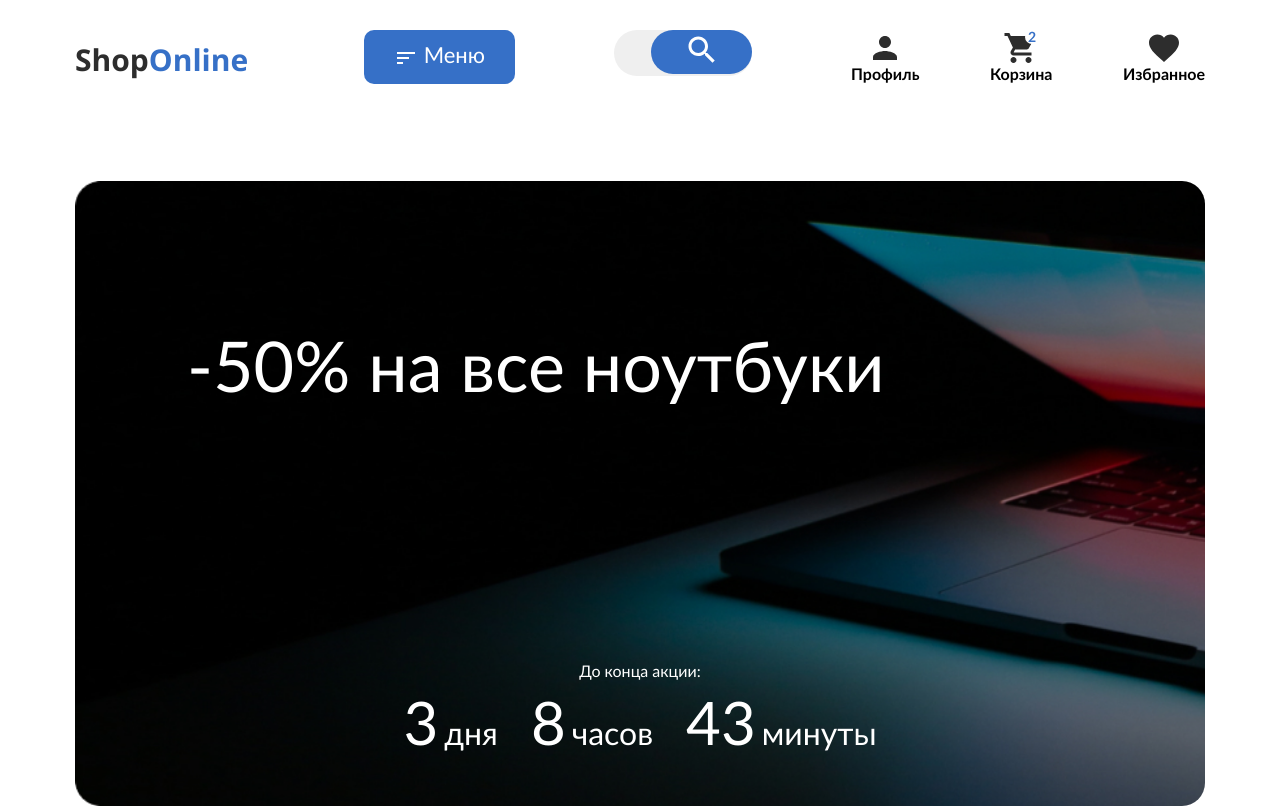
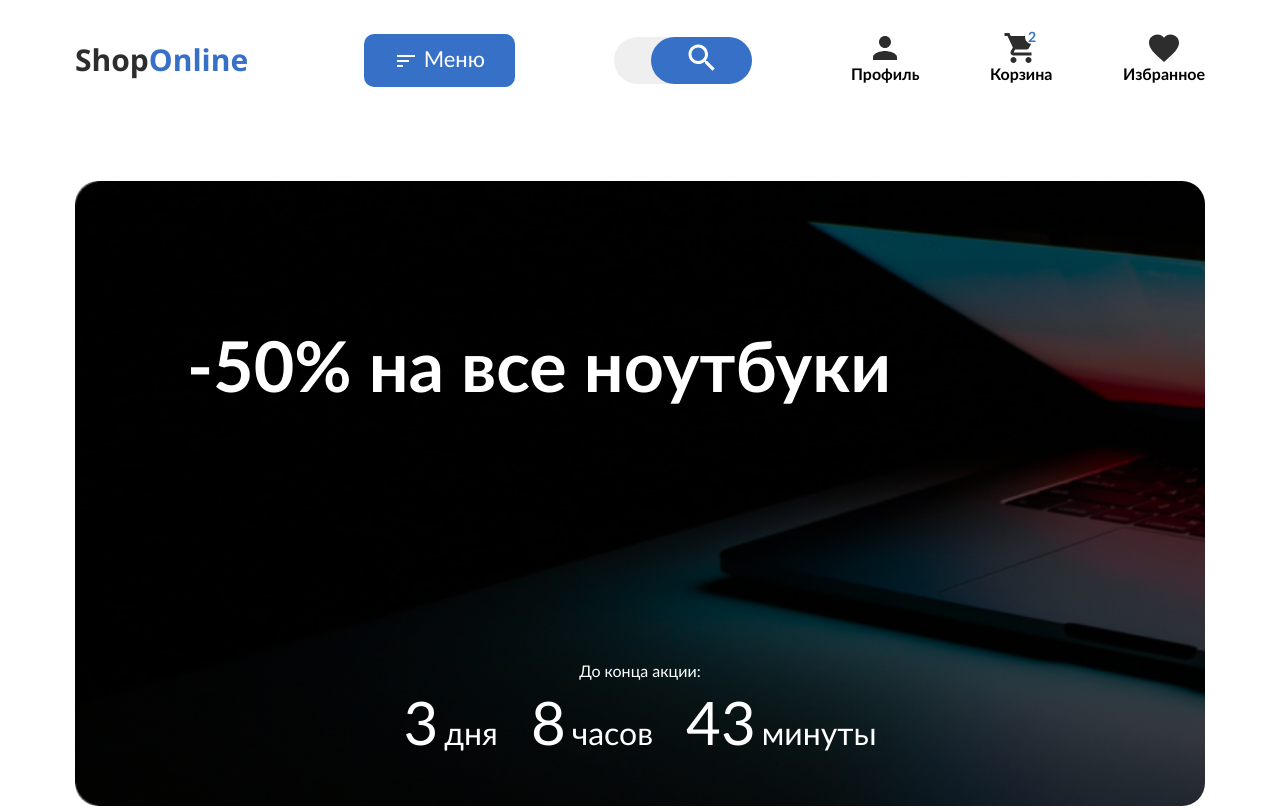
Before and after one commit to Rednata/ME-ShopOnline, a plain HTML site: page index.html in a window 1280 px wide. Shown: the top 810 px of the page. Drawn offline with Linux system fonts and the light colour scheme.

Commit message:
Mod.3_7: grid. Fix Menu&form in header

```diff
--- a/banner.css
+++ b/banner.css
@@ -3,7 +3,7 @@
 }
 
 .banner__box {
-  background-image: url("./assets/banner.jpg");
+  background-image: linear-gradient(0deg, rgba(0, 0, 0, 0.4), rgba(0, 0, 0, 0.4)), url("./assets/banner.jpg");
   background-repeat: no-repeat;
   background-size: cover;
   border-radius: 23px;
--- a/index.html
+++ b/index.html
@@ -13,9 +13,8 @@
 <body>
   <header class="header">
     <div class="container header__container">
-      <!-- <nav class="header__nav nav"> -->
         <div class="header__box">
-          <a href="#" class="logo header__logo">
+          <a class="logo" href="#">
             Shop<span class="logo_color">Online</span>
           </a>
           <nav class="header__nav nav">
@@ -59,9 +58,9 @@
   <section class="banner">
     <div class="container">
       <div class="banner__box">
-        <p class="banner__title">
+        <h2 class="banner__title">
           -50% на все ноутбуки
-        </p>
+        </h2>
         <div class="banner__time time">
           <p class="time__title">
             До конца акции:
@@ -78,6 +77,7 @@
 
 
   <section class="goods">
+    <h2 class="visually-hidden">Карточки с товаром</h2>
     <div class="container">
       <ul class="goods__list">
 
--- a/item.css
+++ b/item.css
@@ -68,7 +68,7 @@ border-radius: 20px;
 }
 
 .item__content_shoes {
-  background-color: var(--present-color);
+  background-color: var(--item-color);
   background-repeat: 20px;
   border-radius: 20px;
   font-weight: 400;
--- a/logo.css
+++ b/logo.css
@@ -3,7 +3,6 @@
   color: var(--dark-color-text);
   font-weight: 700;
   font-size: 30px;
-  /* border: 1px solid green; */
 }
 
 .logo_color {
--- a/nav.css
+++ b/nav.css
@@ -1,16 +1,8 @@
-/* .nav {
-  display: grid;
-  grid-template-columns: 190px  151px 1fr 354px;
-  align-items: center;
-  align-content: space-between;
-  border: 2px solid black;
-} */
-
 .nav {
   display: grid;
-grid-template-columns: 151px 1fr 354px;
-gap: 99px;
-  /* border: 1px solid red; */
+  grid-template-columns: 151px 1fr 354px;
+  align-items: center;
+  gap: 99px;
 }
 
 .menu {
@@ -19,7 +11,8 @@ gap: 99px;
   border-radius: 10px;
   font-size: 22px;
   color: var(--light-color-text);
-  height: 54px;
+  padding-top: 14px;
+  padding-bottom: 14px;
 }
 
 .menu__img {
@@ -28,15 +21,11 @@ gap: 99px;
 
 .search {
   position: relative;
-  /* border: 1px solid blue; */
   font-size: 16px;
 }
 
 .search__input {
   width: 100%;
-  position: absolute;
-  top:0;
-  left: 0;
   padding: 14px 40px;
   border: none;
   background-color: #efefef;
@@ -52,7 +41,7 @@ gap: 99px;
   border: none;
   border-radius: 30px;
   width: 101px;
-  height: 44px;
+  height: 100%;
 }
 
 .nav__list {
--- a/sale.css
+++ b/sale.css
@@ -8,5 +8,4 @@
   align-items: center;
   color: var(--light-color-text);
   font-size: 30px;
-  line-height: 39px;
 }
--- a/var.css
+++ b/var.css
@@ -2,6 +2,6 @@
   --light-color-text: #ffffff;
   --dark-color-text: #2d2d2d;
   --accent-color-text: #3670c7;
-  --present-color: #38c0eb;
+  --item-color: #38c0eb;
   --sale-color: #ffbd13;
 }
```
Also changed, not shown: goods.css (+4 -4 lines).
